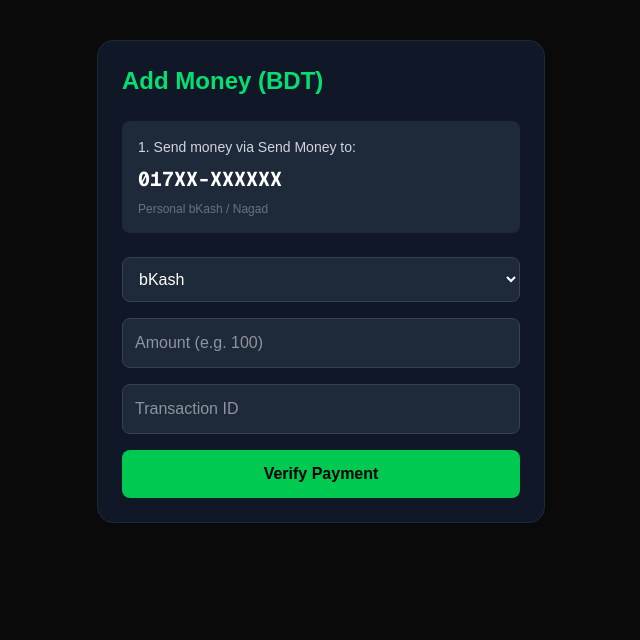
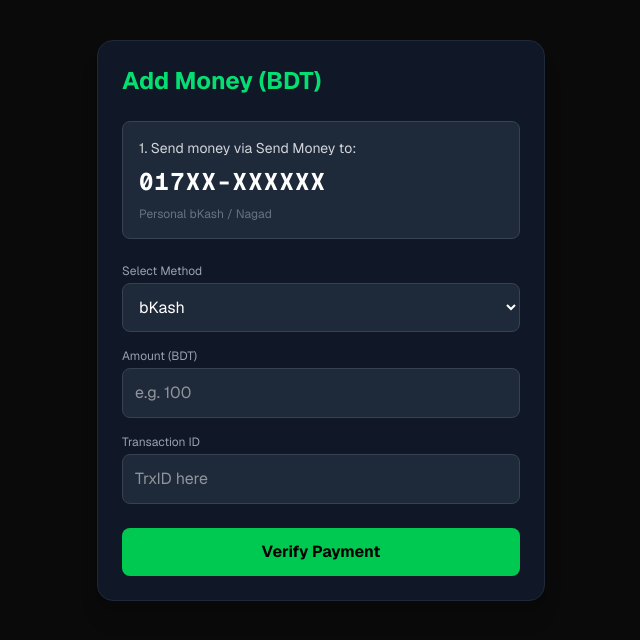
Before and after one commit to AponZx/ff-tournament-bd, a Next.js app: page /wallet in a window 1280 px wide. Shown: the top 640 px of the page, without its empty margins (319-959 px from the left). Built offline with nearby package versions, Linux system fonts and the light colour scheme.

Commit message:
Added Telegram API

```diff
--- /dev/null
+++ b/app/api/notify-admin/route.ts
@@ -0,0 +1,24 @@
+import { NextResponse } from 'next/server';
+
+export async function POST(req: Request) {
+  try {
+    const { message } = await req.json();
+    const botToken = process.env.TELEGRAM_BOT_TOKEN;
+    const chatId = process.env.ADMIN_TELEGRAM_ID;
+
+    if (!botToken || !chatId) {
+      return NextResponse.json({ error: 'Missing Telegram keys' }, { status: 500 });
+    }
+
+    const url = `https://api.telegram.org/bot${botToken}/sendMessage`;
+    await fetch(url, {
+      method: 'POST',
+      headers: { 'Content-Type': 'application/json' },
+      body: JSON.stringify({ chat_id: chatId, text: message, parse_mode: 'HTML' }),
+    });
+
+    return NextResponse.json({ success: true });
+  } catch (error) {
+    return NextResponse.json({ error: 'Failed' }, { status: 500 });
+  }
+}
--- a/app/wallet/page.tsx
+++ b/app/wallet/page.tsx
@@ -5,31 +5,60 @@ export default function WalletPage() {
   const [amount, setAmount] = useState('');
   const [trxId, setTrxId] = useState('');
   const [method, setMethod] = useState('bKash');
+  const [loading, setLoading] = useState(false);
 
   const handleDeposit = async (e: React.FormEvent) => {
     e.preventDefault();
-    alert('Deposit sent to Admin Telegram!');
+    setLoading(true);
+
+    const message = `🔔 <b>New Deposit Request</b>\n\n💰 <b>Amount:</b> ${amount} BDT\n🏦 <b>Method:</b> ${method}\n🧾 <b>TrxID:</b> <code>${trxId}</code>\n\n<i>Check your personal app to verify.</i>`;
+
+    const res = await fetch('/api/notify-admin', {
+      method: 'POST',
+      headers: { 'Content-Type': 'application/json' },
+      body: JSON.stringify({ message })
+    });
+
+    if (res.ok) {
+      alert('Deposit request sent! Admin will verify via Telegram shortly.');
+      setAmount('');
+      setTrxId('');
+    } else {
+      alert('Failed to send. Admin needs to check Vercel Environment Variables.');
+    }
+    setLoading(false);
   };
 
   return (
-    <div className="min-h-screen bg-[#0a0a0a] text-white p-4 pt-10">
-      <div className="max-w-md mx-auto bg-gray-900 rounded-2xl p-6 border border-gray-800">
+    <div className="min-h-screen bg-[#0a0a0a] text-white p-4 pt-10 font-sans">
+      <div className="max-w-md mx-auto bg-gray-900 rounded-2xl p-6 border border-gray-800 shadow-xl">
         <h2 className="text-2xl font-bold mb-6 text-green-400">Add Money (BDT)</h2>
 
-        <div className="bg-gray-800 p-4 rounded-lg mb-6 text-sm">
+        <div className="bg-gray-800 p-4 rounded-lg mb-6 text-sm border border-gray-700">
           <p className="text-gray-300 mb-2">1. Send money via Send Money to:</p>
-          <p className="font-mono text-xl text-white font-bold">017XX-XXXXXX</p>
+          <p className="font-mono text-2xl text-white font-bold tracking-wider">017XX-XXXXXX</p>
           <p className="text-xs text-gray-500 mt-2">Personal bKash / Nagad</p>
         </div>
 
         <form onSubmit={handleDeposit} className="space-y-4">
-          <select value={method} onChange={(e) => setMethod(e.target.value)} className="w-full bg-gray-800 border border-gray-700 rounded-lg p-3 text-white">
-            <option>bKash</option>
-            <option>Nagad</option>
-          </select>
-          <input type="number" value={amount} onChange={(e) => setAmount(e.target.value)} required className="w-full bg-gray-800 border border-gray-700 rounded-lg p-3 text-white" placeholder="Amount (e.g. 100)" />
-          <input type="text" value={trxId} onChange={(e) => setTrxId(e.target.value)} required className="w-full bg-gray-800 border border-gray-700 rounded-lg p-3 text-white" placeholder="Transaction ID" />
-          <button type="submit" className="w-full bg-green-500 text-black font-bold py-3 rounded-lg">Verify Payment</button>
+          <div>
+            <label className="text-xs text-gray-400 mb-1 block">Select Method</label>
+            <select value={method} onChange={(e) => setMethod(e.target.value)} className="w-full bg-gray-800 border border-gray-700 rounded-lg p-3 text-white focus:border-green-500 outline-none">
+              <option>bKash</option>
+              <option>Nagad</option>
+            </select>
+          </div>
+          <div>
+            <label className="text-xs text-gray-400 mb-1 block">Amount (BDT)</label>
+            <input type="number" value={amount} onChange={(e) => setAmount(e.target.value)} required className="w-full bg-gray-800 border border-gray-700 rounded-lg p-3 text-white focus:border-green-500 outline-none" placeholder="e.g. 100" />
+          </div>
+          <div>
+            <label className="text-xs text-gray-400 mb-1 block">Transaction ID</label>
+            <input type="text" value={trxId} onChange={(e) => setTrxId(e.target.value)} required className="w-full bg-gray-800 border border-gray-700 rounded-lg p-3 text-white focus:border-green-500 outline-none" placeholder="TrxID here" />
+          </div>
+          <button type="submit" disabled={loading} className="w-full bg-green-500 hover:bg-green-600 text-black font-bold py-3 rounded-lg transition-colors mt-2">
+            {loading ? 'Sending to Admin...' : 'Verify Payment'}
+          </button>
         </form>
       </div>
     </div>
```
